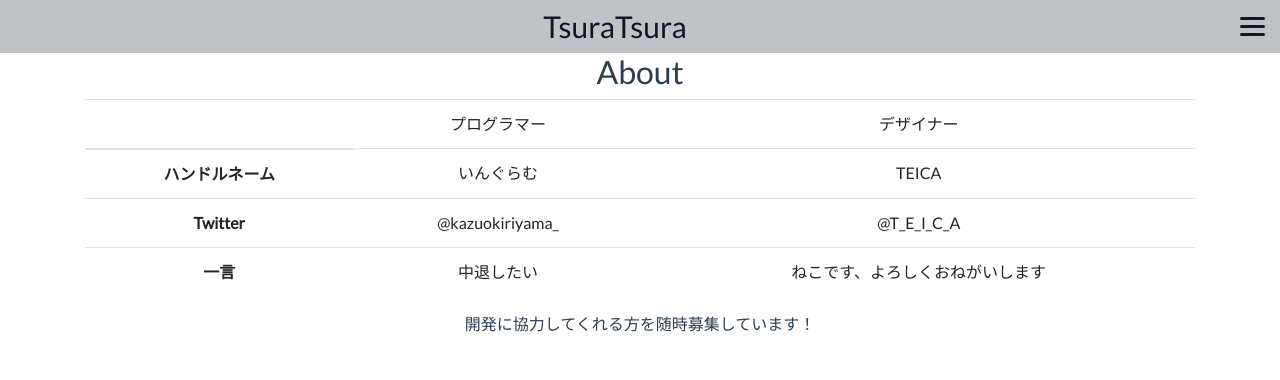
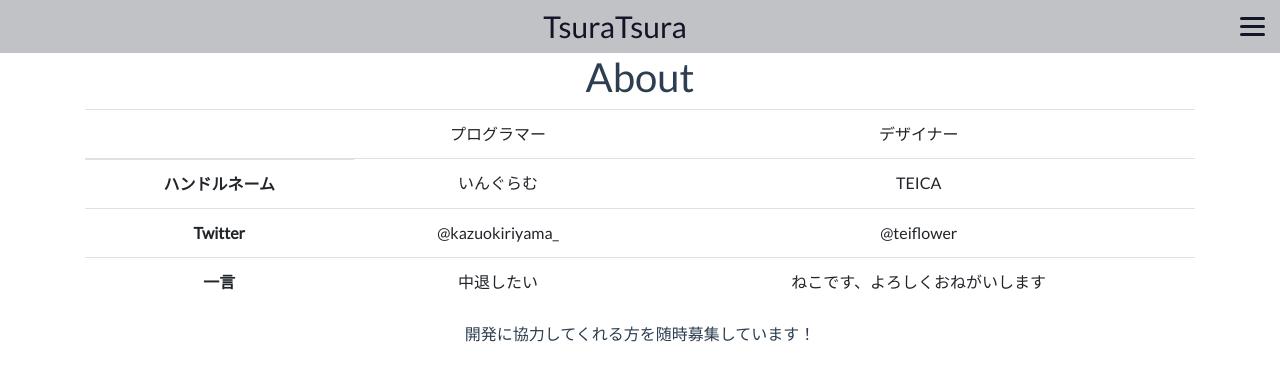
Before and after one commit to kkiriyama/tsuratsura, a Vue app in the folder app/: page /#/about in a window 1280 px wide. Shown: the top 380 px of the page. Built offline with nearby package versions, Linux system fonts and the light colour scheme; no server answers; sample sign-in values are in the browser's storage; what vue-croppa would draw is missing.

Commit message:
changed teica's twitter ID, add google font URL into App.vue

```diff
--- a/app/src/App.vue
+++ b/app/src/App.vue
@@ -21,6 +21,7 @@ html {
 </style>
 
 <style scoped>
+@import url('https://fonts.googleapis.com/css?family=Lato|M+PLUS+1p');
 #app {
   height: 100%;
   font-family: 'Lato', 'M PLUS 1p', sans-serif;
--- a/app/src/pages/About.vue
+++ b/app/src/pages/About.vue
@@ -4,7 +4,7 @@
             :is-logged-in="isLoggedIn"
             mode="other"/>
         <div class="container">
-            <h2> About </h2>
+            <h1> About </h1>
             <table align="center" class="table">
                 <thead>
                     <tr>
@@ -22,7 +22,7 @@
                     <tr>
                         <th> Twitter </th>
                         <td> @kazuokiriyama_ </td>
-                        <td> @T_E_I_C_A </td>
+                        <td> @teiflower </td>
                     </tr>
                     <tr>
                         <th> 一言 </th>
```
